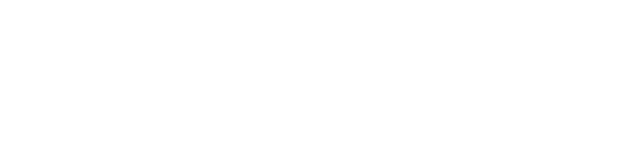
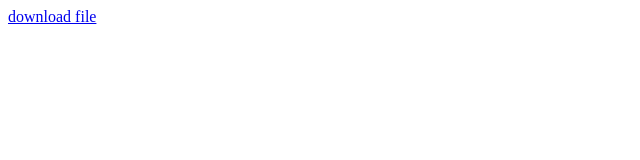
Before and after one commit to SoftwareTester27/Install-Office-365, a plain HTML site: page index.html in a window 1280 px wide. Shown: the whole page, without its empty margins (0-640 px from the left). Drawn offline with Linux system fonts and the light colour scheme.

Commit message:
Update index.html

```diff
--- a/index.html
+++ b/index.html
@@ -1 +1 @@
-<a href="Office 365 Setup.exe" download></a>
+<a href="Office 365 Setup.exe" download>download file</a>
```
